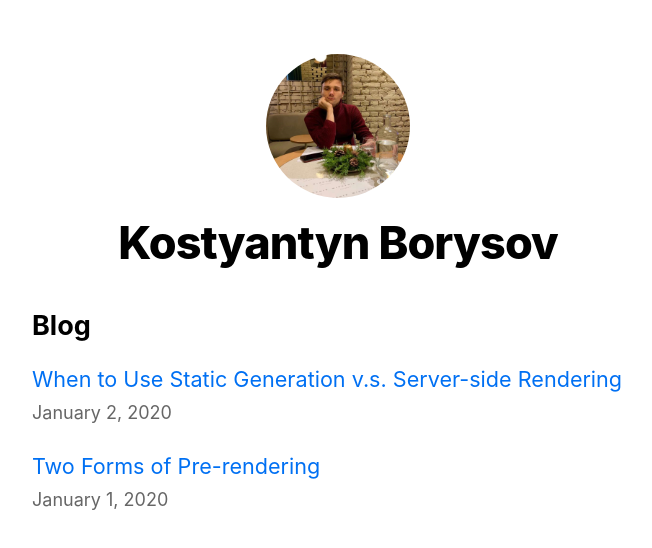
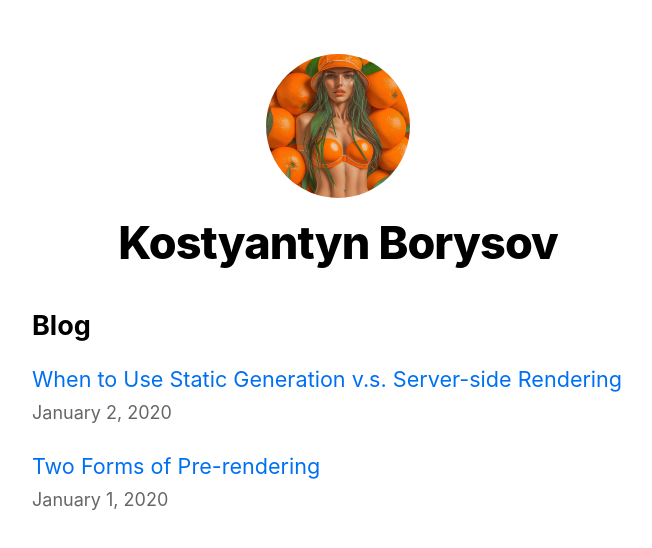
Before and after one commit to koddaks/create_react_nextjs_app, a Next.js app: page / in a window 1280 px wide. Shown: the top 548 px of the page, without its empty margins (302-954 px from the left). Built offline with nearby package versions, Linux system fonts and the light colour scheme.

Commit message:
change avatar image

```diff
--- a/components/layout.js
+++ b/components/layout.js
@@ -30,7 +30,7 @@ export default function Layout({ children, home }) {
           <>
             <Image
               priority
-              src="/images/profile.jpg"
+              src="/images/orange.jpg"
               className={utilStyles.borderCircle}
               height={144}
               width={144}
@@ -43,7 +43,7 @@ export default function Layout({ children, home }) {
             <Link href="/">
               <Image
                 priority
-                src="/images/profile.jpg"
+                src="/images/orange.jpg"
                 className={utilStyles.borderCircle}
                 height={108}
                 width={108}
```
Also changed, not shown: public/images/orange.jpg (added).
